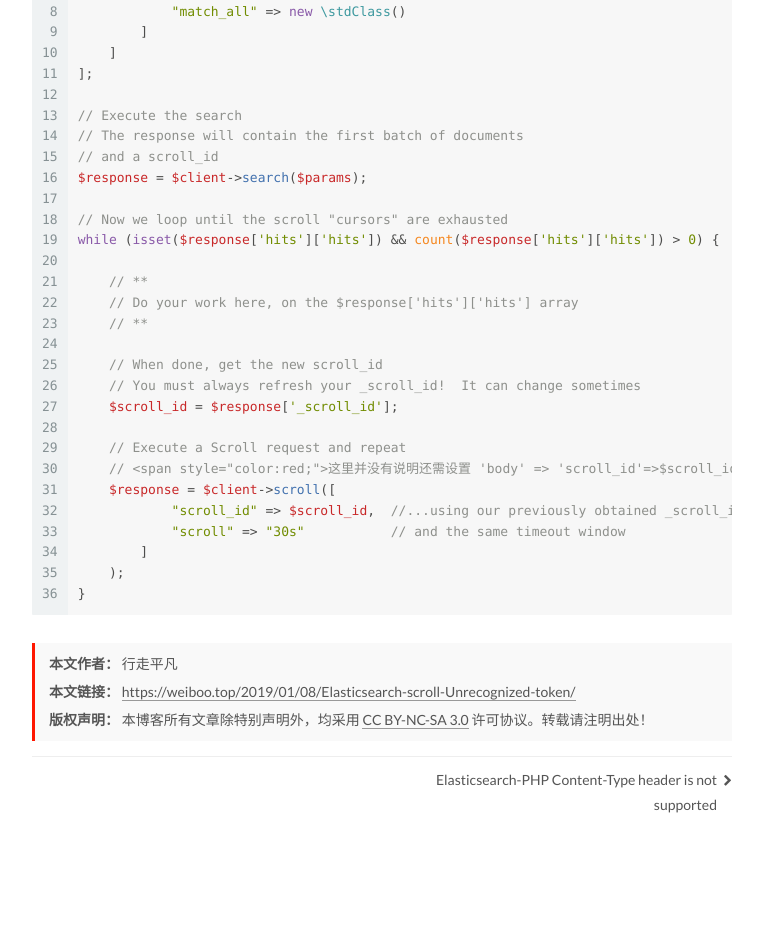
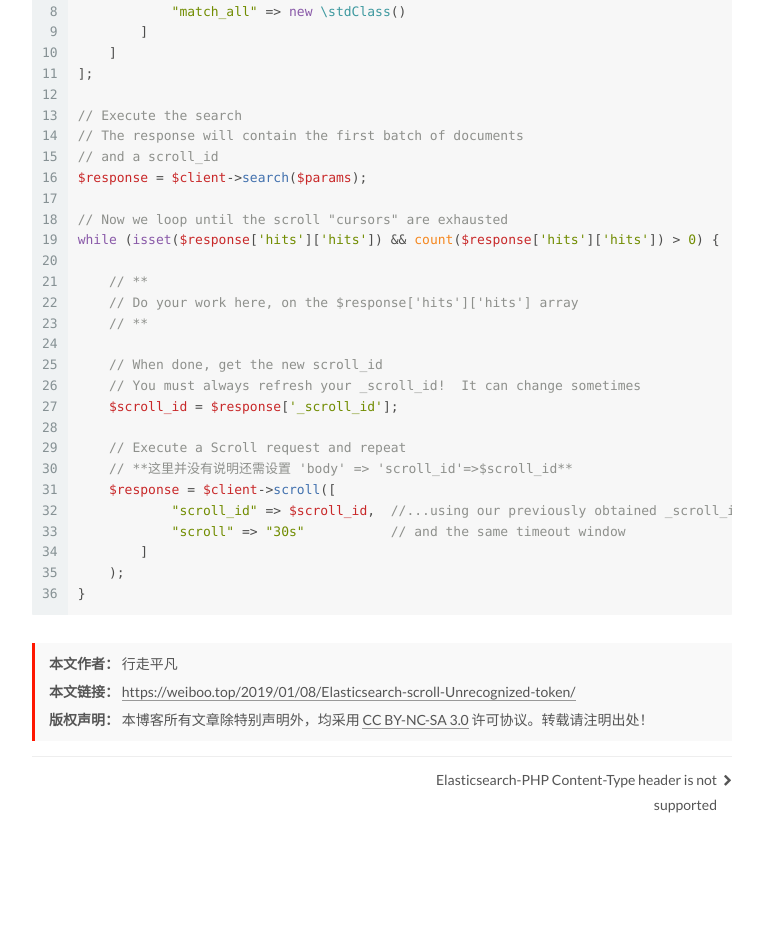
Before and after one commit to WalkingNormal/walkingnormal.github.io, a Jekyll site: the page built from _posts/2019-01-08-Elasticsearch-scroll-Unrecognized-token.md, in a window 1280 px wide. Shown: the part 1152-2096 px from the top of the page, without its empty margins (258-1021 px from the left). Built offline with Jekyll 4.4.1, drawn with Linux system fonts in a browser that asks for light colours.

Commit message:
Update 2019-01-08-Elasticsearch-scroll-Unrecognized-token.md

```diff
--- a/_posts/2019-01-08-Elasticsearch-scroll-Unrecognized-token.md
+++ b/_posts/2019-01-08-Elasticsearch-scroll-Unrecognized-token.md
@@ -43,7 +43,7 @@ while (isset($response['hits']['hits']) && count($response['hits']['hits']) > 0)
     $scroll_id = $response['_scroll_id'];
 
     // Execute a Scroll request and repeat
-    // <span style="color:red;">这里并没有说明还需设置 'body' => 'scroll_id'=>$scroll_id</span>
+    // **这里并没有说明还需设置 'body' => 'scroll_id'=>$scroll_id**
     $response = $client->scroll([
             "scroll_id" => $scroll_id,  //...using our previously obtained _scroll_id
             "scroll" => "30s"           // and the same timeout window
```
